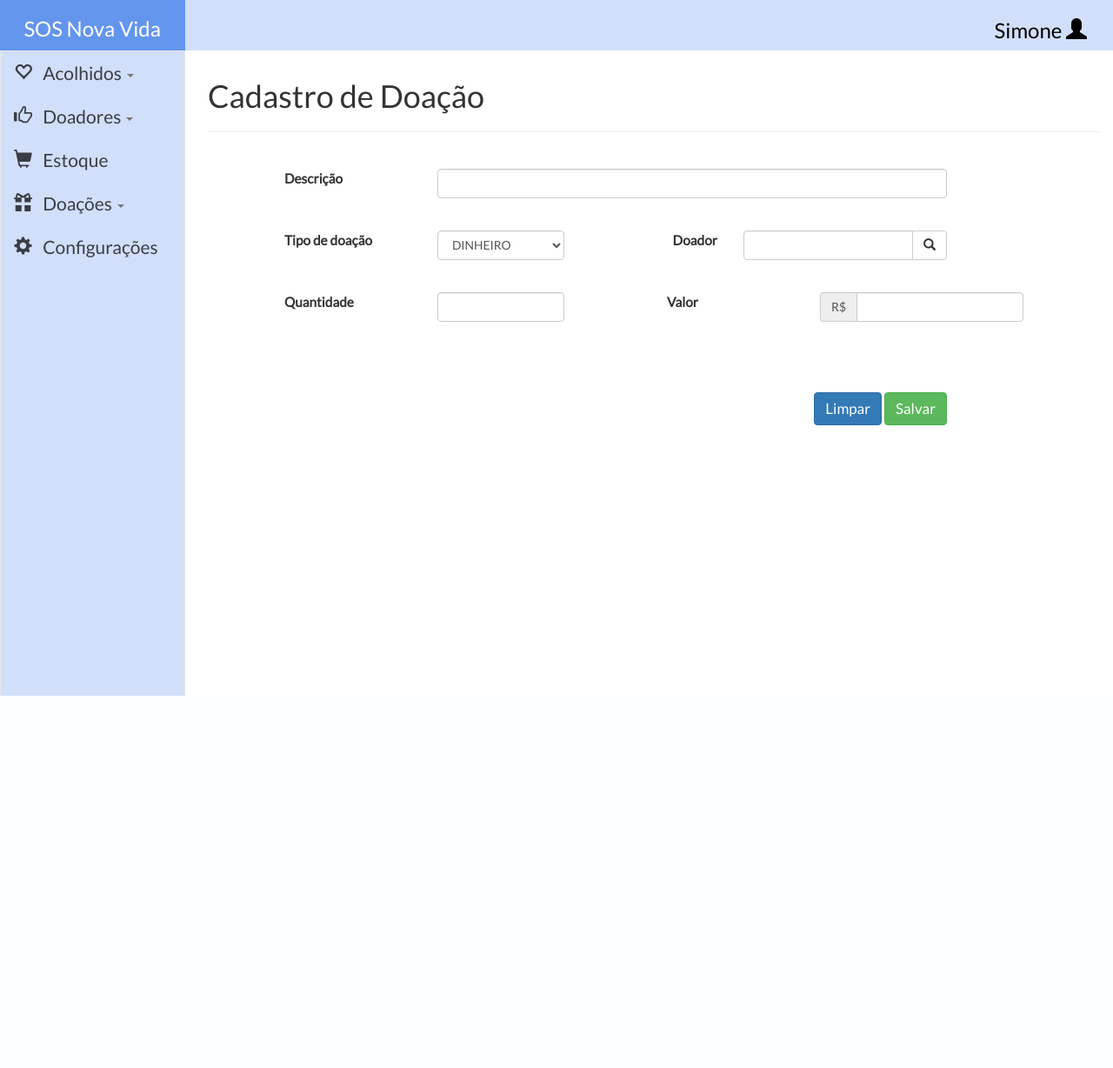
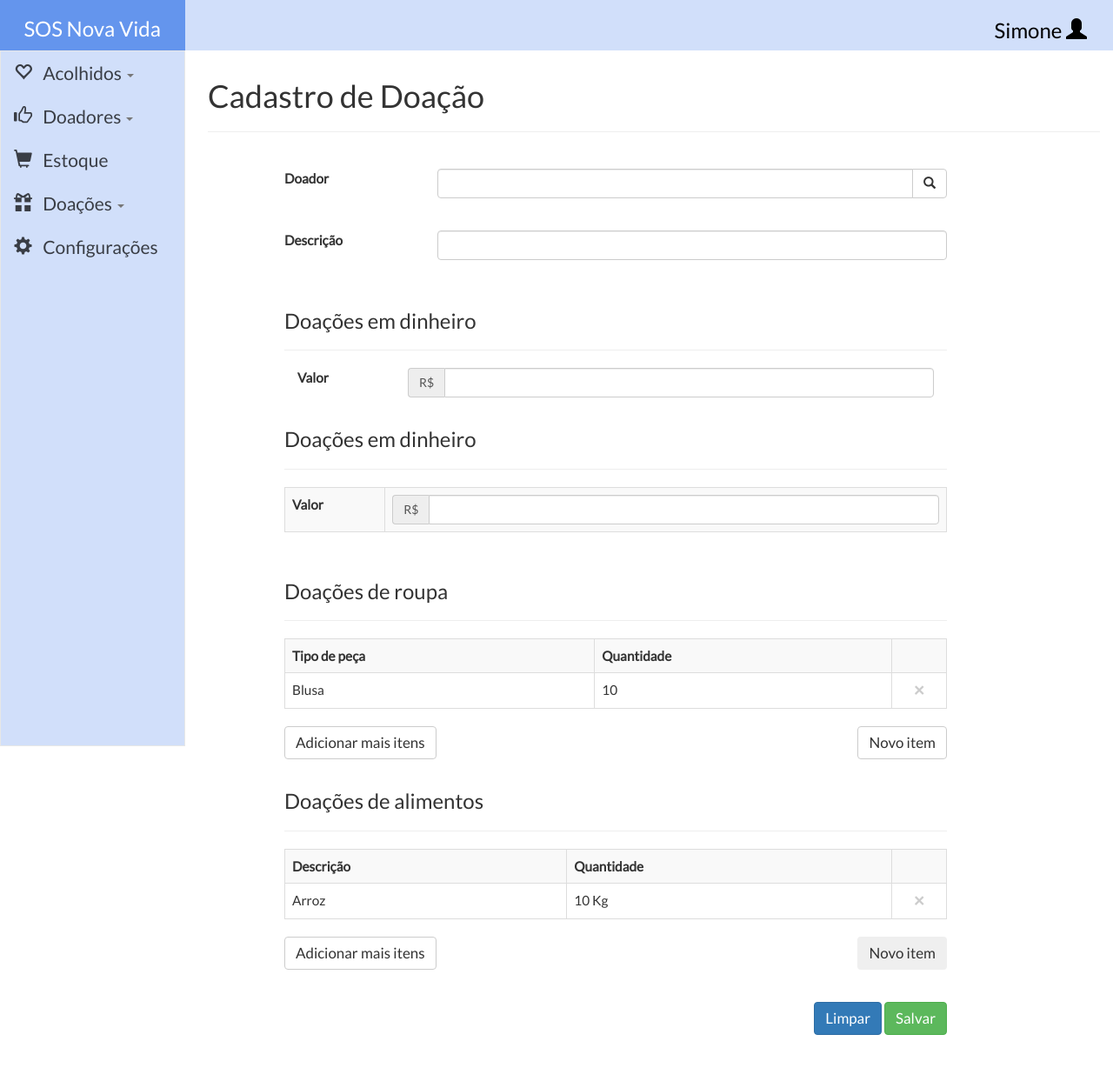
Before and after one commit to camila-cruz/sos-nova-vida, a Django app: template sistema/templates/formDoacao.html in a window 1280 px wide. Shown: the whole page at 87% size. Before the commit the page ends 800 px from the top, so only its background shows below. Run offline with Django 3.2, Linux system fonts and the light colour scheme; the template is opened without the code that fills it, so the values that code supplies are empty; parts of the project's set-up code (start-up, migrations or seed data) failed here and were passed over; some web fonts are replaced.

Commit message:
Cria tabelas para cadastro de diferentes itens doados no Cadastro de Doação

```diff
--- a/sistema/templates/formDoacao.html
+++ b/sistema/templates/formDoacao.html
@@ -5,28 +5,12 @@
     <h1>Cadastro de Doação</h1>
     <hr>
     <br>
-    <form class="form-horizontal">
+    <form class="form-horizontal" method="POST" action="">
         <div class="form-group">
-            <label class="col-md-2 col-md-offset-1">Descrição</label>
+            <label class="col-md-2 col-md-offset-1">Doador</label>
             <div class="col-md-7">
-                <input type="text" class="form-control" ng-model='doacao.descricao'><br>
-            </div>
-        </div>
-
-        <div class="form-group">
-            <label class="col-md-2 col-md-offset-1">Tipo de doação</label>
-            <div class="col-md-2">
-                <select class="form-control" ng-model='doacao.tipo'>
-                    <option value='Dinheiro'>DINHEIRO</option>
-                    <option value='Alimento'>ALIMENTO</option>
-                    <option value='Roupa'>ROUPA</option>
-                </select>
-            </div>
-
-            <label class="col-md-2 text-right">Doador</label>
-            <div class="col-md-3">
                 <div class="input-group">
-                    <input type="text" class="form-control" ng-keyup='filtra( doacao.nomeDoador )' autocomplete="off" ng-model='doacao.nomeDoador' ng-init='doacao.nomeDoador=""'>
+                    <input type="text" class="form-control" id="txtDoador">
                     <div class="input-group-btn">
                         <button class="btn btn-default btn-input-group" type="button">
                             <span class="glyphicon glyphicon-search"></span>
@@ -36,27 +20,140 @@
             </div>
         </div>
         <br>
-        <!-- Só um dos dois vai aparecer -->
         <div class="form-group">
-            <label class="col-md-2 col-md-offset-1" ng-if='doacao.tipo != "Dinheiro"' >Quantidade</label>
-            <div class="col-md-2" ng-if='doacao.tipo != "Dinheiro"'>
-                <input type="number" class="form-control" ng-model='doacao.qtd'><br>
+            <label class="col-md-2 col-md-offset-1">Descrição</label>
+            <div class="col-md-7">
+                <input type="text" class="form-control" ng-model='doacao.descricao'><br>
             </div>
+        </div>
 
-            <label class="col-md-2 col-md-offset-1" ng-if="doacao.tipo == 'Dinheiro'">Valor</label>
-            <div class="col-md-3" ng-show="doacao.tipo == 'Dinheiro'">
-                <div class="input-group">
-                    <span class="input-group-addon">R$</span>
-                    <input type="number" step='any' ng-model='doacao.valor' class="form-control">
+        <div class="form-group">
+            <div class="col-md-9 col-md-offset-1">
+                <h3>Doações em dinheiro</h3><hr>
+                <label class="col-md-2">Valor</label>
+                <div class="col-md-10">
+                    <div class="input-group">
+                        <span class="input-group-addon">R$</span>
+                        <input type="text" class="form-control">
+                    </div>
                 </div>
             </div>
         </div>
-        <br><br>
+
+        <div class="form-group">
+            <div class="col-md-9 col-md-offset-1">
+                <h3>Doações em dinheiro</h3><hr>
+                <table class="table table-striped table-bordered">
+                    <tr>
+                        <th>Valor</th>
+                        <td>
+                            <div class="input-group">
+                                <span class="input-group-addon">R$</span>
+                                <input type="text" class="form-control">
+                            </div>
+                        </td>
+                    </tr>
+                </table>
+            </div>
+        </div>
+
+        <div class="form-group">
+            <div class="col-md-9 col-md-offset-1">
+                <h3>Doações de roupa</h3><hr>
+                <table class="table table-striped table-bordered">
+                    <tr>
+                        <th>Tipo de peça</th>
+                        <th>Quantidade</th>
+                        <th class="col-md-1"></th>
+                    </tr>
+                    <tr>
+                        <td>Blusa</td>
+                        <td>10</td>
+                        <td class="text-center"><button type="button" class="close" style="float:none;" ><span>&times;</span></button></td>
+                    </tr>
+                </table>
+                <button type="button" class="btn btn-default pull-right" data-toggle="modal" data-target="#mdlViewLista">Novo item</button>
+                <button type="button" class="btn btn-default" data-toggle="collapse" data-target="#maisRoupa">Adicionar mais itens</button>
+                <div class="collapse" id="maisRoupa">
+                    <br>
+                    <fieldset>
+                        <label>Qual é a peça de roupa?</label><br>
+                        <input type="text" class="form-control" ng-model='novoItem.descricao'><br>
+
+                        <label>Quantidade</label><br>
+                        <input type="number" class="form-control" ng-model='novoItem.qtdAlterar'><br>
+
+                        <button type="button" class="btn btn-info" ng-click='adicionarItemNaLista( novoItem )' >Adicionar</button>
+                    </fieldset>
+                </div>
+            </div>
+        </div>
+
+        <div class="form-group">
+            <div class="col-md-9 col-md-offset-1">
+                <h3>Doações de alimentos</h3><hr>
+                <table class="table table-striped table-bordered">
+                    <tr>
+                        <th>Descrição</th>
+                        <th>Quantidade</th>
+                        <th class="col-md-1"></th>
+                    </tr>
+                    <tr>
+                        <td>Arroz</td>
+                        <td>10 Kg</td>
+                        <td class="text-center"><button type="button" class="close" style="float:none;" ><span>&times;</span></button></td>
+                    </tr>
+                </table>
+                <button class="btn pull-right">Novo item</button>
+                <button type="button" class="btn btn-default" data-toggle="collapse" data-target="#maisAlimento">Adicionar mais itens</button>
+                <div class="collapse" id="maisAlimento">
+                    <br>
+                    <fieldset>
+                        <label>Qual é o item?</label><br>
+                        <input type="text" class="form-control" ng-model='novoItem.descricao'><br>
+
+                        <label>Quantidade</label><br>
+                        <input type="number" class="form-control" ng-model='novoItem.qtdAlterar'><br>
+
+                        <button type="button" class="btn btn-info" ng-click='adicionarItemNaLista( novoItem )' >Adicionar</button>
+                    </fieldset>
+                </div>
+            </div>
+        </div>
+        <br>
         <div class="row">
             <div class="col-md-10 text-right">
-                <button class="btn btn-primary" ng-click='limpar()'>Limpar</button>
-                <button class="btn btn-success" ng-click='cadastrarDoacao(doacao)'>Salvar</button>
+                <button class="btn btn-primary" type="reset">Limpar</button>
+                <button class="btn btn-success" type="submit">Salvar</button>
             </div>
         </div>
     </form>
+
+    <!-- MODAL PARA VISUALIZAR LISTAS -->
+    <div class="modal fade" id="mdlViewLista" tabindex="-1" role="dialog">
+        <div class="modal-dialog" role="document">
+            <div class="modal-content">
+                <div class="modal-header">
+                    <button type="button" class="close" data-dismiss="modal">
+                        <span>&times;</span>
+                    </button>
+                    <h3 class="modal-title">Visualizar listas</h3>
+                </div>
+                <!-- ///////////////////////////////////// -->
+                <div class="modal-body">
+                    <label>Digite mais um item</label><br>
+                    <input type="text" class="form-control" ng-model='novoItem.descricao'><br>
+
+                    <label>Digite a quantidade desse item</label><br>
+                    <input type="number" class="form-control" ng-model='novoItem.qtdAlterar'><br>
+
+                </div>
+                <!-- ///////////////////////////////////// -->
+                <div class="modal-footer">
+                    <button type="button" class="btn btn-default" data-dismiss="modal">Fechar</button>
+                    <button type="button" class="btn btn-info">Adicionar</button>
+                </div>
+            </div> <!-- modal content -->
+        </div> <!-- modal dialog -->
+    </div> <!-- modal fade -->
 {% endblock %}
```
